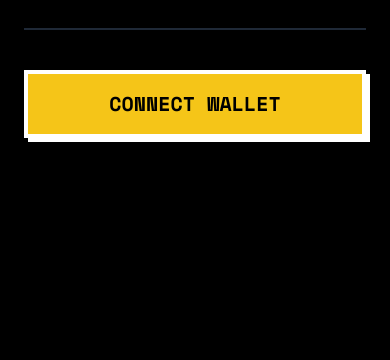
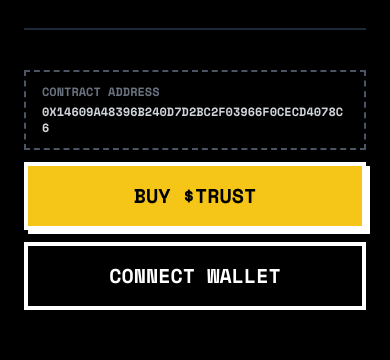
Before and after one commit to 8183explorer/8183explorer-app, a React (Vite) app: page / in a window 390 px wide. Both pictures are taken after a click on the button 32 px from the left and 38 px from the top of the page. Shown: the part 410-770 px from the top of the page. Built offline with nearby package versions, Linux system fonts and the light colour scheme; no server answers.

Commit message:
feat: show CA and buy button in mobile menu

```diff
--- a/src/components/Navbar.jsx
+++ b/src/components/Navbar.jsx
@@ -103,8 +103,23 @@ export default function Navbar() {
                 {link.label}
               </Link>
             ))}
-            <div className="mt-8">
-              <button className="bg-yellow text-black border-4 border-white font-mono font-bold uppercase px-6 py-4 shadow-[4px_4px_0px_rgba(255,255,255,1)] hover:translate-y-1 hover:translate-x-1 hover:shadow-none transition-all w-full text-center min-h-[64px]">
+            <div className="mt-8 flex flex-col gap-3">
+              <div className="border-2 border-dashed border-gray-600 px-4 py-3 flex flex-col gap-1">
+                <span className="font-mono text-xs text-gray-500 uppercase">Contract Address</span>
+                <span className="font-mono text-xs text-gray-300 select-all break-all">
+                  0x14609a48396b240d7d2bC2F03966F0CEcd4078C6
+                </span>
+              </div>
+              <a
+                href="https://app.virtuals.io/virtuals/68323"
+                target="_blank"
+                rel="noopener noreferrer"
+                onClick={() => setIsMobileMenuOpen(false)}
+                className="bg-yellow text-black border-4 border-white font-mono font-bold uppercase px-6 py-4 shadow-[4px_4px_0px_rgba(255,255,255,1)] hover:translate-y-1 hover:translate-x-1 hover:shadow-none transition-all w-full text-center min-h-[64px] flex items-center justify-center"
+              >
+                Buy $TRUST
+              </a>
+              <button className="bg-transparent text-white border-4 border-white font-mono font-bold uppercase px-6 py-4 hover:bg-white hover:text-black transition-all w-full text-center min-h-[64px]">
                 Connect Wallet
               </button>
             </div>
```
